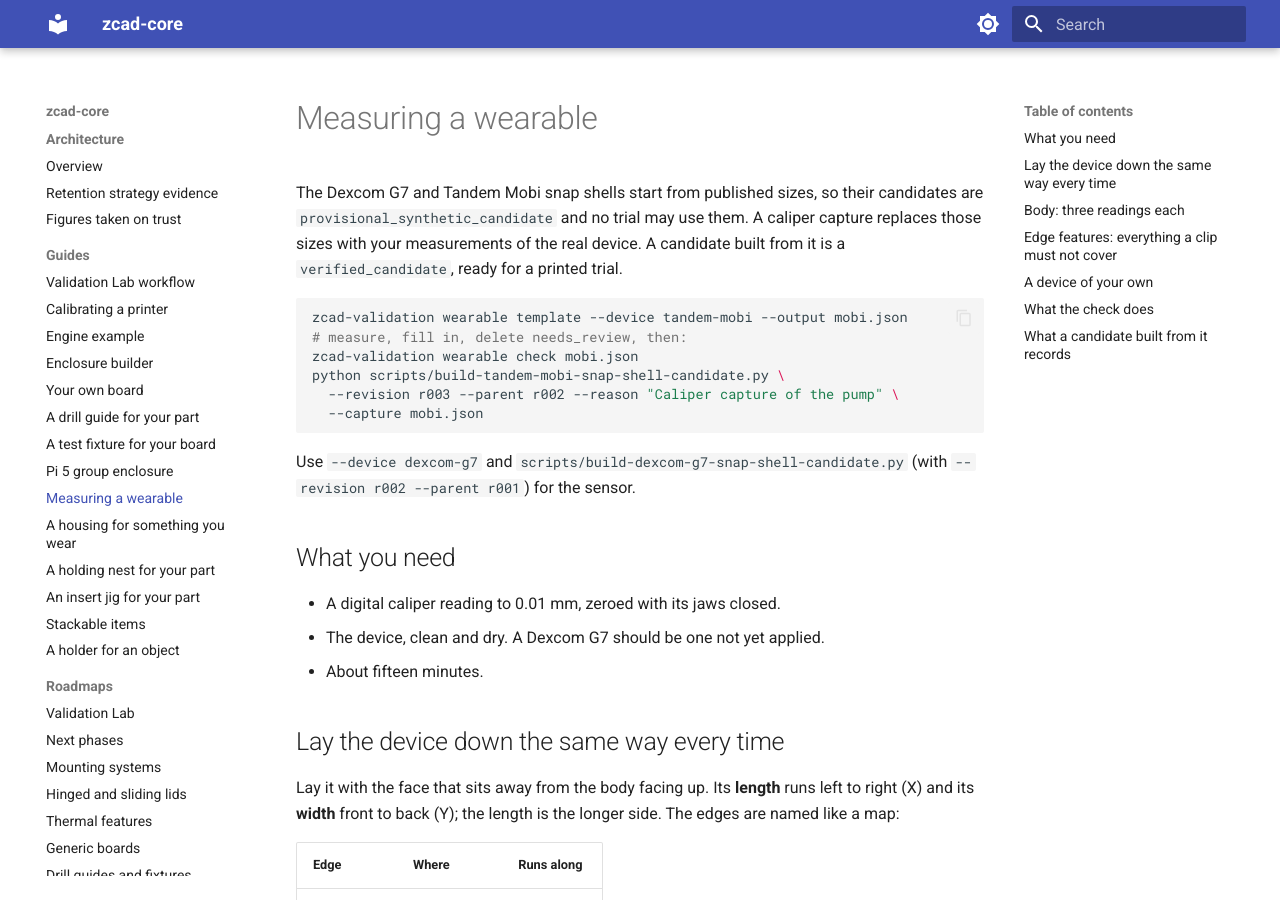
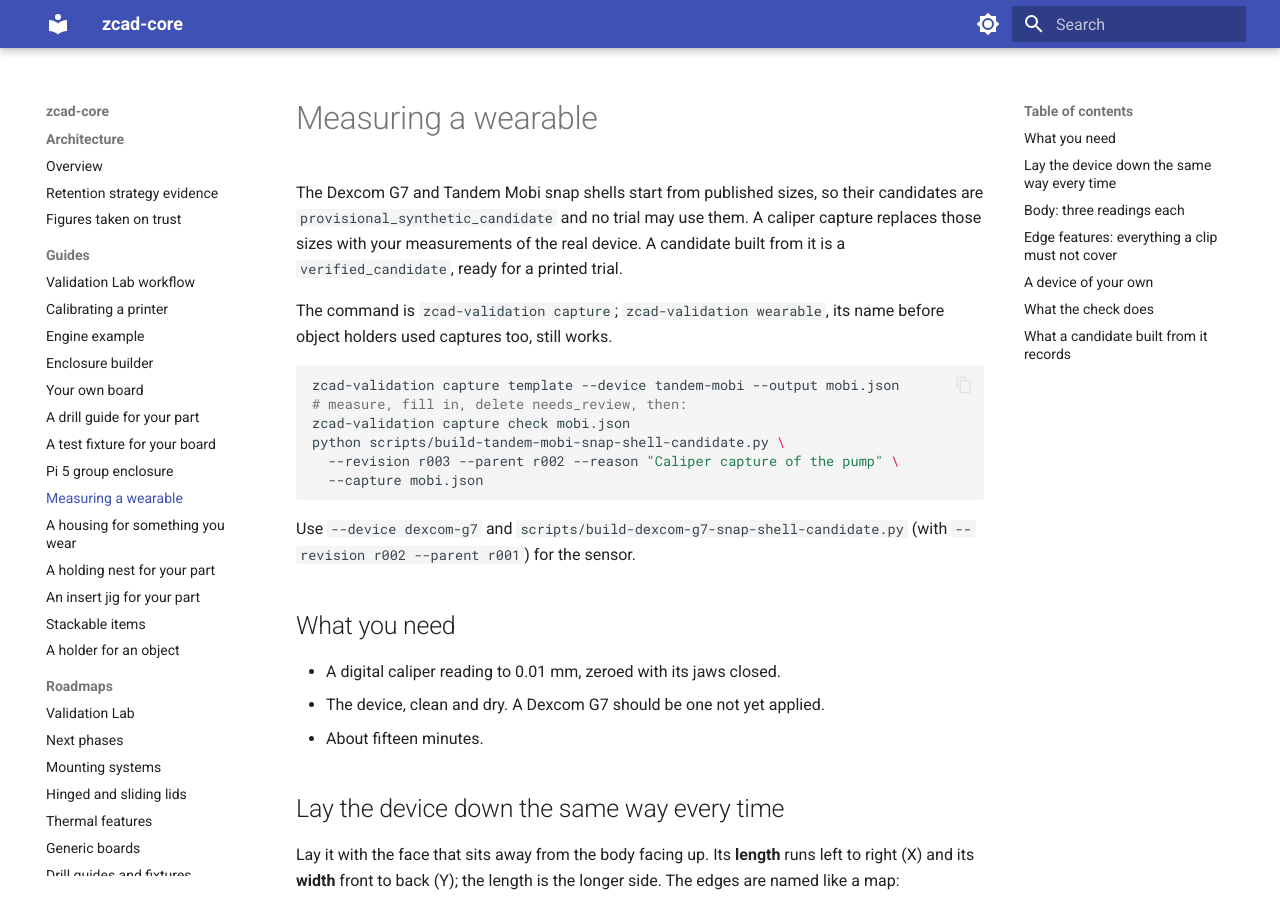
Before and after one commit to zacharymplace/zcad-core, an MkDocs documentation site: the page built from docs/guides/wearable-capture.md, in a window 1280 px wide and 900 px high. Built offline with MkDocs 1.6.1 and Material for MkDocs 9.7.7, drawn with Linux system fonts in a browser that asks for light colours; some of the changed text lies outside the part shown.

Commit message:
Name the caliper capture command capture, keeping wearable
Object holders are the second product built from caliper captures, the
point the holder design set for renaming: zcad-validation capture is
the command's name, and wearable stays as an alias so existing scripts
and notes still work. The guides, the README and the holder roadmap use
the new name; the roadmap's open question is settled.

Co-Authored-By: Claude Opus 5.5 <noreply@anthropic.com>

````diff
--- a/docs/guides/wearable-capture.md
+++ b/docs/guides/wearable-capture.md
@@ -5,10 +5,13 @@ candidates are `provisional_synthetic_candidate` and no trial may use them. A
 caliper capture replaces those sizes with your measurements of the real device.
 A candidate built from it is a `verified_candidate`, ready for a printed trial.
 
+The command is `zcad-validation capture`; `zcad-validation wearable`, its name before
+object holders used captures too, still works.
+
 ```bash
-zcad-validation wearable template --device tandem-mobi --output mobi.json
+zcad-validation capture template --device tandem-mobi --output mobi.json
 # measure, fill in, delete needs_review, then:
-zcad-validation wearable check mobi.json
+zcad-validation capture check mobi.json
 python scripts/build-tandem-mobi-snap-shell-candidate.py \
   --revision r003 --parent r002 --reason "Caliper capture of the pump" \
   --capture mobi.json
@@ -84,7 +87,7 @@ feature.
 catalog knows:
 
 ```bash
-zcad-validation wearable template --device custom --output tracker.json
+zcad-validation capture template --device custom --output tracker.json
 ```
 
 Set `"device": "custom"` and give it a `name`. A custom device has **no published
@@ -107,12 +110,12 @@ unchanged, and three optional sections, which a Dexcom or Mobi capture may also
   zero and 5000 g, with how it was found. Only a trial's readings use it.
 
 A capture made before these existed is still valid, and loads with no outline radius,
-no face features and no mass. `wearable check` prints the device's name, its outline,
+no face features and no mass. `capture check` prints the device's name, its outline,
 its face features and its mass beside the sizes.
 
 ## What the check does
 
-`wearable check` lists every problem at once and exits 1 if the capture cannot
+`capture check` lists every problem at once and exits 1 if the capture cannot
 be used.
 
 Refused: a wrong `schema_version` or `units`, an unknown device or field, a
````
Also changed, not shown: README.md (+1 -1 lines), docs/guides/object-holder.md (+2 -2 lines), docs/roadmaps/object-holders.md (+6 -5 lines), 3 other files.
